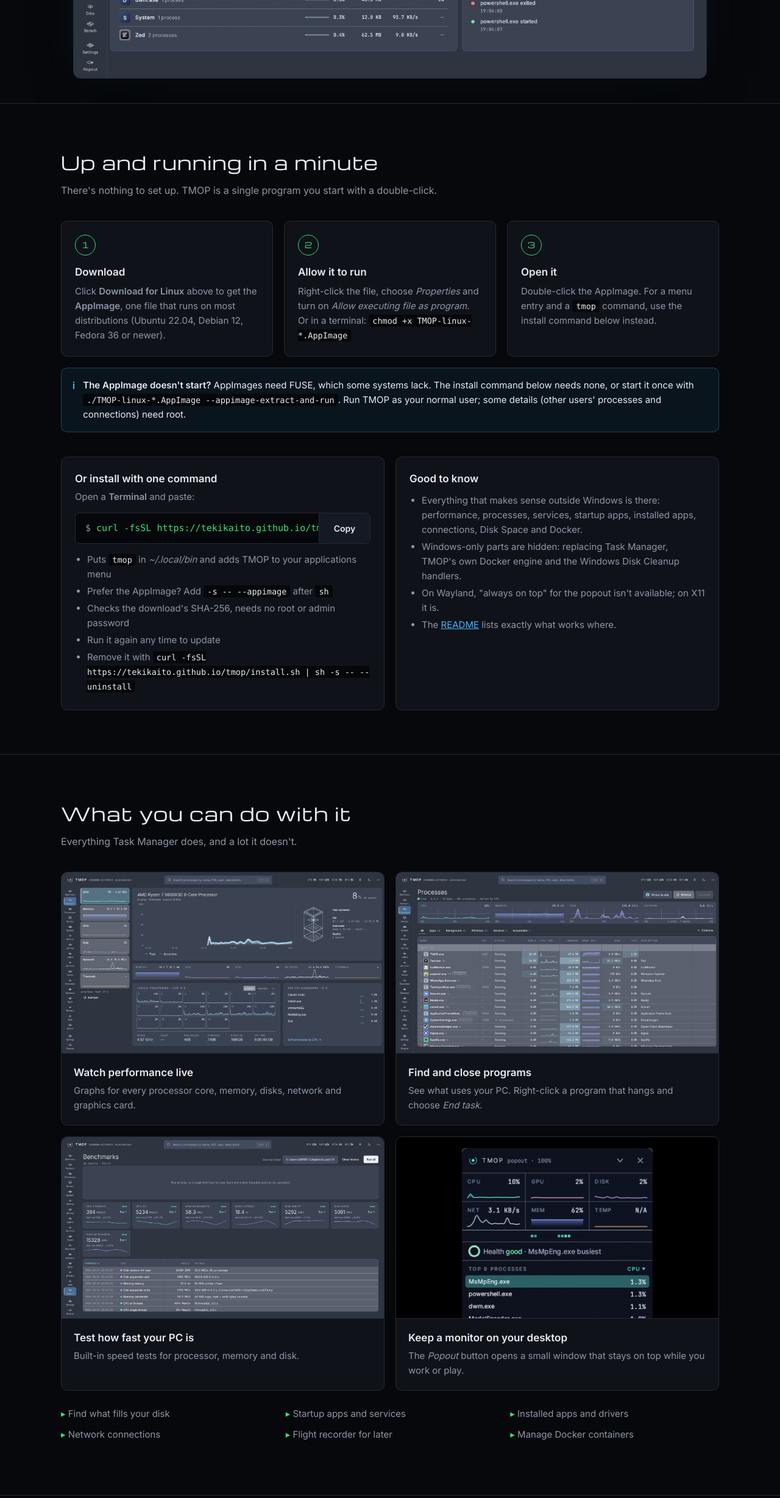
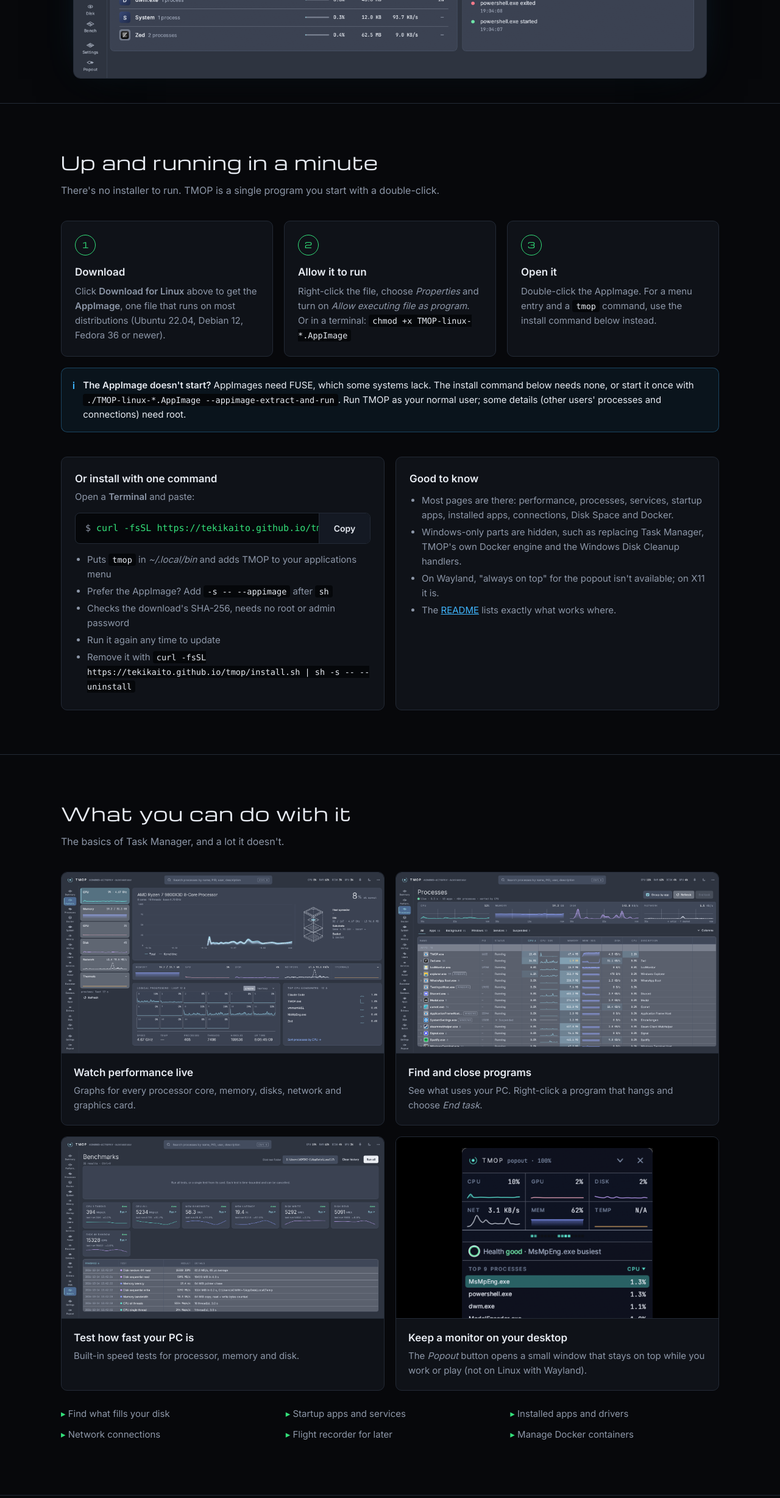
Before and after one commit to tekikaito/tmop, a plain HTML site: page docs/index.html in a window 1280 px wide. Shown: the part 1115-3572 px from the top of the page at 61% size. Drawn offline with nearby package versions, Linux system fonts and the light colour scheme; no server answers.

Commit message:
README: make every claim hold
Co-Authored-By: Claude Sonnet 5.5 <noreply@anthropic.com>
Claude-Session: https://claude.ai/code/session_015qfk8e8Kenbj2hUnEDBh3T

```diff
--- a/docs/index.html
+++ b/docs/index.html
@@ -264,7 +264,7 @@
   <section id="install">
     <div class="wrap">
       <h2>Up and running in a minute</h2>
-      <p class="sub">There's nothing to set up. TMOP is a single program you start with a double-click.</p>
+      <p class="sub">There's no installer to run. TMOP is a single program you start with a double-click.</p>
 
       <!-- Windows -->
       <div data-only="windows">
@@ -415,8 +415,8 @@
           <div class="os-tag">Linux and macOS</div>
           <h3 style="margin:0 0 4px; font-size:17px;">Good to know</h3>
           <ul style="margin-top:10px;">
-            <li>Everything that makes sense outside Windows is there: performance, processes, services, startup apps, installed apps, connections, Disk Space and Docker.</li>
-            <li>Windows-only parts are hidden: replacing Task Manager, TMOP's own Docker engine and the Windows Disk Cleanup handlers.</li>
+            <li>Most pages are there: performance, processes, services, startup apps, installed apps, connections, Disk Space and Docker.</li>
+            <li>Windows-only parts are hidden, such as replacing Task Manager, TMOP's own Docker engine and the Windows Disk Cleanup handlers.</li>
             <li data-only="macos">Temperatures and per-engine graphics load aren't available on macOS; Apple Silicon Macs report no clock speeds.</li>
             <li data-only="linux">On Wayland, "always on top" for the popout isn't available; on X11 it is.</li>
             <li>The <a href="https://github.com/tekikaito/tmop#platforms">README</a> lists exactly what works where.</li>
@@ -436,7 +436,7 @@
   <section id="features">
     <div class="wrap">
       <h2>What you can do with it</h2>
-      <p class="sub">Everything Task Manager does, and a lot it doesn't.</p>
+      <p class="sub">The basics of Task Manager, and a lot it doesn't.</p>
       <div class="features">
         <div class="feature">
           <div class="img"><img src="screenshots/performance.png" loading="lazy" alt="Performance graphs for CPU, memory, disk and network"></div>
@@ -452,7 +452,7 @@
         </div>
         <div class="feature">
           <div class="img contain"><img src="screenshots/popout.png" loading="lazy" alt="Small always-on-top monitor window"></div>
-          <div class="t"><h3>Keep a monitor on your desktop</h3><p>The <i>Popout</i> button opens a small window that stays on top while you work or play.</p></div>
+          <div class="t"><h3>Keep a monitor on your desktop</h3><p>The <i>Popout</i> button opens a small window that stays on top while you work or play (not on Linux with Wayland).</p></div>
         </div>
       </div>
       <ul class="more">
@@ -485,6 +485,7 @@
         <div class="a">
           <p data-only="windows"><b>Windows:</b> if you used the PowerShell command, run it again. Otherwise download the newest version here and replace your old TMOP.exe with it.</p>
           <p data-only="linux macos"><b>Linux and macOS:</b> if you used the install command, run it again. Otherwise download the newest version here and replace the old <span data-only="linux">AppImage</span><span data-only="macos">TMOP in <i>Applications</i></span> with it.</p>
+          <p data-only="windows"><b>Installed with Scoop:</b> run <code>scoop update tmop</code>.</p>
           <p data-only="macos"><b>Installed with Homebrew:</b> run <code>brew upgrade --cask tmop</code> (or just <code>brew upgrade</code>).</p>
           <p>Your settings are kept either way. TMOP can also tell you about new versions: turn on <i>Check for updates when TMOP starts</i> in <i>Settings → General</i>. On Windows it then updates itself with <i>Update now</i>.</p>
         </div>
@@ -494,6 +495,7 @@
         <div class="a">
           <div data-only="windows">
             <p><b>Windows</b>, installed with the PowerShell command: remove it in <i>Settings → Apps → Installed apps</i>. It also gives Ctrl+Shift+Esc back to Windows Task Manager.</p>
+            <p><b>Installed with Scoop:</b> run <code>scoop uninstall tmop</code>.</p>
             <p>Downloaded by hand: if TMOP opens instead of Task Manager, turn that off in TMOP's <i>Settings</i> first. Then delete TMOP.exe.</p>
             <p>To also remove your settings, delete the folder <code>%LOCALAPPDATA%\TMOP</code> (paste it into File Explorer's address bar).</p>
           </div>
@@ -516,13 +518,13 @@
       <details>
         <summary>Does TMOP send my data anywhere?</summary>
         <div class="a">
-          <p>No. On Linux and macOS TMOP itself makes no internet requests unless you turn on the update check (<i>Settings → General</i>, off by default), which asks GitHub for the newest release. On Windows its only requests go to GitHub: that update check if you turn it on, downloading TMOP's own Docker engine when you set it up, and checking for a newer engine release (you can switch that off on the Docker page's <i>Engine</i> tab).</p>
+          <p>No. On Linux and macOS TMOP itself makes no internet requests unless you turn on the update check (<i>Settings → General</i>, off by default), which asks GitHub for the newest release. On Windows its only requests go to GitHub: that update check if you turn it on, downloading TMOP's own Docker engine when you set it up, and checking for a newer engine release (you can switch that off on the Docker page's <i>Engine</i> tab). TMOP also connects to the Docker hosts you add yourself.</p>
         </div>
       </details>
       <details>
         <summary>Is the download safe?</summary>
         <div class="a">
-          <p>TMOP is open source, and every download is built by GitHub Actions straight from the <a href="https://github.com/tekikaito/tmop">public code</a>. Each file on the release page comes with a <code>.sha256</code> checksum; the install commands check it for you.</p>
+          <p>TMOP is open source, and TMOP in every download is built by GitHub Actions straight from the <a href="https://github.com/tekikaito/tmop">public code</a> (the server package for Windows also carries Mesa's OpenGL, built by the mesa-dist-win project). Each file on the release page comes with a <code>.sha256</code> checksum; the install commands check it for you.</p>
           <p data-only="macos">The Mac app isn't notarized by Apple, which is why macOS asks you to confirm the first start (see <a href="#gatekeeper">above</a>).</p>
         </div>
       </details>
```
Also changed, not shown: 1 other file.
